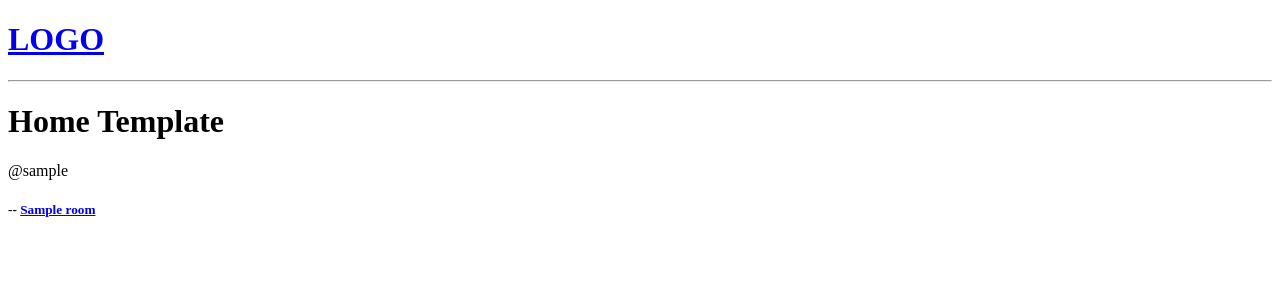
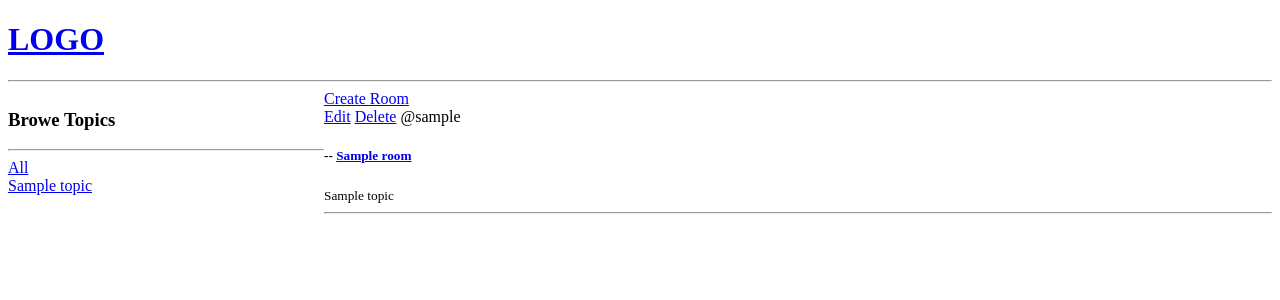
Before and after one commit to Ayeshashabbir01/study_buddy, a Django app: page / in a window 1280 px wide. Shown: the top 300 px of the page. Run offline with Django 5.2, Linux system fonts and the light colour scheme; tables that the repository leaves empty hold one stand-in row (values such as "Sample post").

Commit message:
room_form.html

```diff
--- a/studybud/base/models.py
+++ b/studybud/base/models.py
@@ -9,21 +9,25 @@ class Topic(models.Model):
     def __str__(self):
         return self.name
 
+
 class Room(models.Model):
-    host  = models.ForeignKey(User, on_delete=models.SET_NULL,null=True)
-    topic = models.ForeignKey(Topic, on_delete=models.SET_NULL,null=True)
+    host = models.ForeignKey(User, on_delete=models.SET_NULL, null=True)
+    topic = models.ForeignKey(Topic, on_delete=models.SET_NULL, null=True)
     name = models.CharField(max_length=200)
-    description = models.TextField(null=True,blank=True)
+    description = models.TextField(null=True, blank=True)
     # participants
     updated = models.DateTimeField(auto_now=True)
     created = models.DateTimeField(auto_now_add=True)
+
+    class Meta:
+        ordering = ['-updated', '-created']
 
     def __str__(self):
         return self.name
 
 
 class Message(models.Model):
-    user = models.ForeignKey(User,on_delete=models.CASCADE)
+    user = models.ForeignKey(User, on_delete=models.CASCADE)
     room = models.ForeignKey(Room, on_delete=models.CASCADE)
     body = models.TextField()
     updated = models.DateTimeField(auto_now=True)
--- a/studybud/base/templates/base/home.html
+++ b/studybud/base/templates/base/home.html
@@ -1,19 +1,45 @@
 {% extends "main.html" %}
-
  {% block content  %}
 
- <h1>Home Template</h1>
+ <style>
+    .home-container {
+        display: grid;
+        grid-template-columns: 1fr 3fr;
+    }
+ </style>
 
-<div>
+
+<div class='home-container'>
+    <div>
+        <h3>Browe Topics</h3>
+        <hr>
+        <div>
+            <a href="{% url 'home'%}">All</a>
+        </div>
+
+        {% for topic in topics %}
+        <div>
+            <a href="{% url 'home' %}?q={{topic.name}}">{{topic.name}}</a>
+        </div>
+        {% endfor %}
+    </div>
+    <div>
+        <a href="{% url 'create-room' %}">Create Room</a>
+
     <div>
         {% for room in rooms %}
             <div>
+                <a href="{% url 'update-room' room.id %}">Edit</a>
+                <a href="{% url 'delete-room' room.id %}">Delete</a>
                 <span>@{{room.host.username}}</span>
-                <h5> -- <a href="{% url 'room' room.id %}">{{room.name}}</a></h5>
+                <h5> -- <a href="{% url 'room' room.id %}">{{ room.name }}</a></h5>
+           <small>{{room.topic.name}}</small>
+                <hr>
             </div>
-
         {% endfor %}
     </div>
+    </div>
+
 
 </div>
 
--- a/studybud/base/urls.py
+++ b/studybud/base/urls.py
@@ -1,7 +1,13 @@
 from django.urls import path
-from . import views
+from.import views
+urlpatterns = [
 
-urlpatterns = [
-    path('', views.home, name="home"),
-    path('room/<str:pk>/', views.room, name="room"),
+
+    path("",views.home, name="home"),
+    path('room/<str:pk>/',views.room,name="room"),
+    path('create-room/', views.createRoom, name='create-room'),
+    path('update-room/<str:pk>', views.updateRoom, name='update-room'),
+    path('delete-room/<str:pk>', views.deleteRoom, name='delete-room'),
+
+
 ]
--- a/studybud/base/views.py
+++ b/studybud/base/views.py
@@ -1,6 +1,6 @@
-from django.shortcuts import render
-from .models import Room
-
+from django.shortcuts import render,redirect
+from .models import Room , Topic
+from .forms import RoomForm
 #rooms = [
 #    {'id': 1, 'name': 'lets learn python!'},
 #    {'id': 2, 'name': 'Design with me.'},
@@ -9,10 +9,45 @@ from .models import Room
 
 def home(request):
     rooms = Room.objects.all()
-    context = {'rooms': rooms}
+
+    topics = Topic.objects.all()
+
+    context = {'rooms': rooms , 'topics': topics}
     return render(request, 'base/home.html', context)
 
 def room(request,pk):
     room = Room.objects.get(id=pk)
     context = {'room': room}
     return render(request, 'base/room.html', context)
+
+def createRoom(request):
+    form=RoomForm()
+    if request.method == 'POST':
+        form = RoomForm(request.POST)
+        if form.is_valid():
+            form.save()
+            return redirect('home')
+    context = {"form":form}
+    return render(request, 'base/room_form.html', context)
+
+
+def updateRoom (request, pk):
+    room =Room.objects.get(id=pk)
+    form = RoomForm(instance=room)
+
+    if request.method == 'POST':
+        form = RoomForm(request.POST,instance=room)
+        if form.is_valid():
+            form.save()
+            return redirect('home')
+
+    context = {'form': form}
+    return render(request, 'base/room_form.html', context)
+
+
+def deleteRoom(request, pk):
+     room =Room.objects.get(id=pk)
+     if request.method == 'POST':
+        room.delete()
+        return redirect('home')
+     return render(request, 'base/delete.html',{'obj':room})
```
Also changed, not shown: studybud/base/forms.py (added, +7 -0 lines), studybud/base/templates/base/delete.html (added, +10 -0 lines), studybud/base/templates/base/room_form.html (added, +11 -0 lines).
